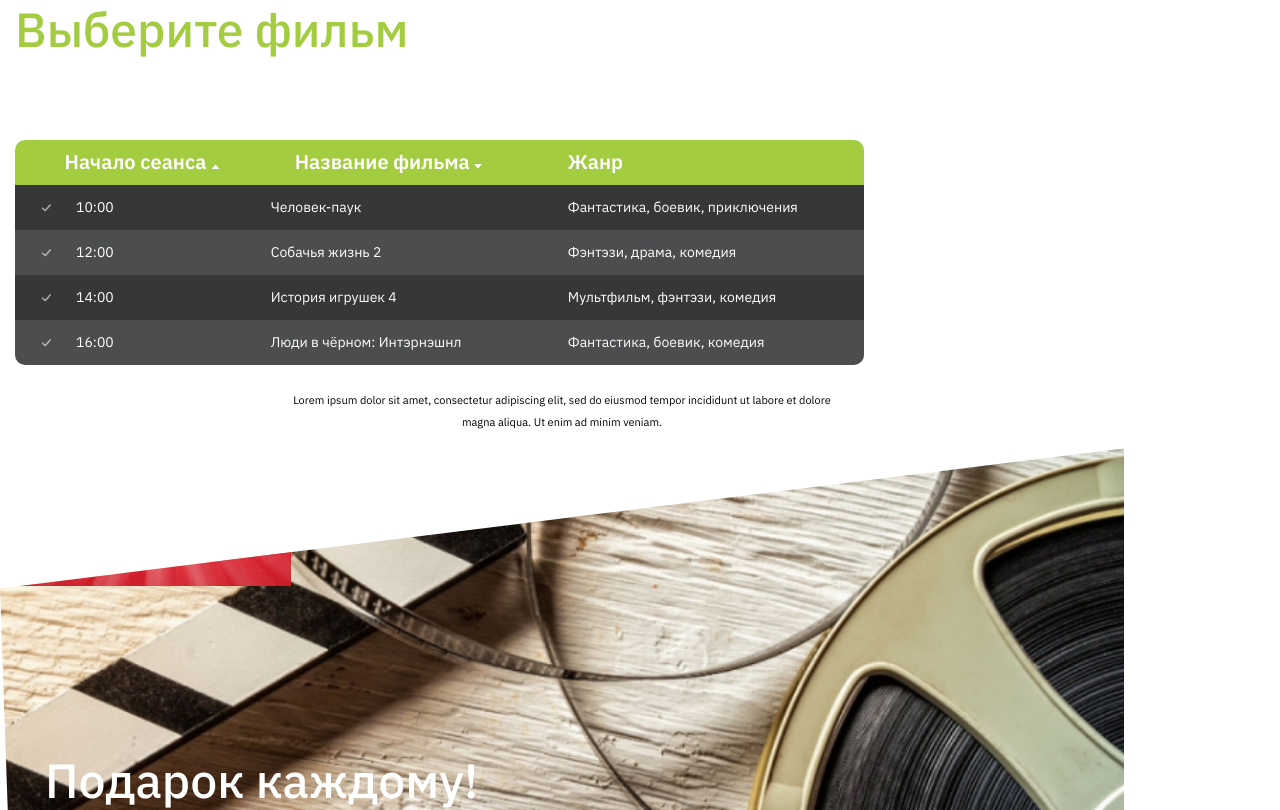
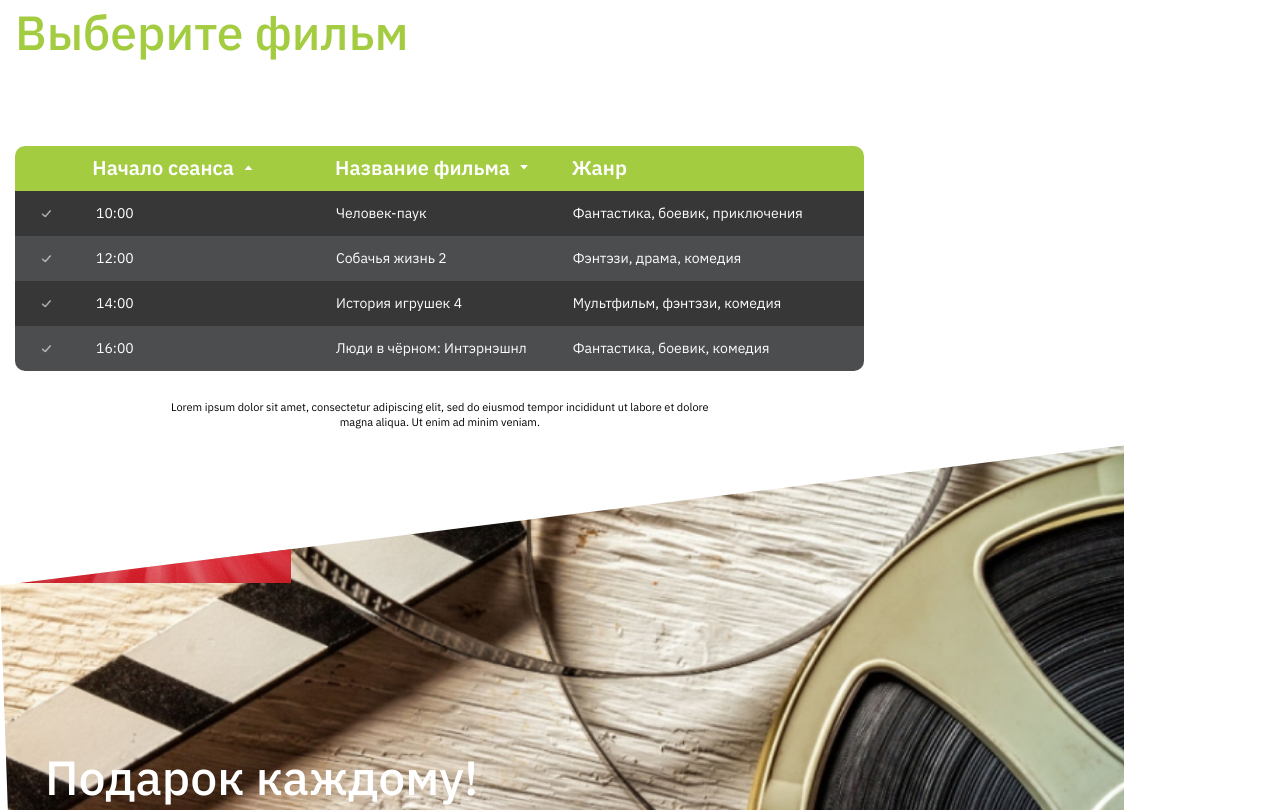
Before and after one commit to babaeva-innopolis/cinemaProject, a plain HTML site: page cinema/index.html in a window 1280 px wide. Shown: the part 1517-2327 px from the top of the page. Drawn offline with Linux system fonts and the light colour scheme; files whose address does not match are found by name.

Commit message:
ТЗ-5-4_выполнение задания

```diff
--- a/cinema/css/main.css
+++ b/cinema/css/main.css
@@ -57,7 +57,7 @@ body {
   font-size: 48px;
   font-weight: 500;
   line-height: 1.1;
-  margin-bottom: 84px;
+  margin-bottom: 87px;
 
 }
 .link-white {
@@ -244,12 +244,12 @@ body {
   overflow: hidden;
 }
  .block03__text{
-  max-width: 664px;
+
   font-weight: 400;
   font-size: 11px;
-  margin: 24px auto 0;
-  text-align: center;
-  line-height: 22.4px;
+  margin: 27px auto 0;
+
+  line-height: 15.4px;
   display: block;
 
 }
@@ -275,7 +275,6 @@ table {
 }
 .movie-table__row-cell{
    background: #A3CC40;
-   /* padding: 0 15px; */
    color: #FFFFFF;
    line-height: 26px;
    text-align: center;
@@ -283,21 +282,19 @@ table {
 }
 .movie-table__row-cell1{
    background: #373737;
-    /* padding: 0 15px; */
-    color: #FFFFFF;
+   color: #FFFFFF;
     line-height: 18px;
 }
 .movie-table__row-cell2{
    background: #4C4D4F;
-   /* padding: 0 15px; */
-   color: #FFFFFF;
+  color: #FFFFFF;
    line-height: 18px;
 }
 .check{
  width: 10.03px;
   height: 7.94px;
   left: 25.79;
-  padding: 0 25px;
+  padding: 0 45px 0 25px;
 }
 /* четверная страница-подарок каждому */
 .block04{
--- a/cinema/index.html
+++ b/cinema/index.html
@@ -118,21 +118,16 @@ dh3<!--index.html-структура документа-->
             <div class="Block03__row">
                 <p class="header block03__header" id="block1">Выберите фильм</p>
                 <table class="movie-table">
-                    <colgroup>
-                    <col style="width: 30%;">
-                    <col style="width: 35%;">
-                    <col style="width: 35%;">
-                    </colgroup>
                     <thead>
                         <tr class="movie-table__row">
-                            <th style="border-radius: 10px 0 0 0; padding: 0 25px; " class="movie-table__row-cell">Начало сеанса <img src="./images/Rectangle 2.1 (2).png" alt="галочка"></th>
-                            <th style="padding: 0 25px; text-align: left;" class="movie-table__row-cell">Название фильма <img src="./images/Rectangle 2.1 (3).png" alt="галочка"></th>
-                            <th style="border-radius: 0 10px 0 0; text-align: left;"class="movie-table__row-cell">Жанр</th>
+                            <th style="border-radius: 10px 0 0 0; width: 320px; " class="movie-table__row-cell">Начало сеанса <img src="./images/Rectangle 2.1 (2).png" alt="галочка" style="padding: 5px;"></th>
+                            <th style="text-align: left; padding: 0 13 0 0;" class="movie-table__row-cell">Название фильма <img src="./images/Rectangle 2.1 (3).png" alt="галочка" style="padding: 5px;"></th>
+                            <th style="border-radius: 0 10px 0 0; text-align: left; padding: 0 205px 0 0; "class="movie-table__row-cell">Жанр</th>
                         </tr>
                     </thead>
                     <tbody>
                         <tr class="movie-table__row">
-                            <td class="movie-table__row-cell1"><img src="./images/Rectangle 2 (Stroke).png" alt="галочка" class="check"><span>10:00</span> </td>
+                            <td class="movie-table__row-cell1" style="width: 320px;"><img src="./images/Rectangle 2 (Stroke).png" alt="галочка" class="check" ><span>10:00</span> </td>
                             <td class="movie-table__row-cell1"><a target="_blank" href="https://www.kinopoisk.ru/film/838/" title="Кинопоиск" style="color: #FFFFFF; text-decoration: none;">Человек-паук</a></td>
                             <td class="movie-table__row-cell1">Фантастика, боевик, приключения </td>
                         </tr>
@@ -155,8 +150,8 @@ dh3<!--index.html-структура документа-->
                         </tr>
                     </tfoot>
                 </table>
-                <div class="block03__text"><p >Lorem ipsum dolor sit amet, consectetur adipiscing elit, sed do eiusmod tempor incididunt
-                    ut labore et dolore <br> magna aliqua. Ut enim ad minim veniam. </p></div>
+                <div class="block03__text"><p style="margin: 2px 0 0 156px; text-align: center; display: inline-block; width: 550 px;">Lorem ipsum dolor sit amet, consectetur adipiscing elit, sed do eiusmod tempor incididunt
+                    ut labore et dolore <br>  magna aliqua. Ut enim ad minim veniam. </p></div>
             </div>
         </div>
     </div>
```
